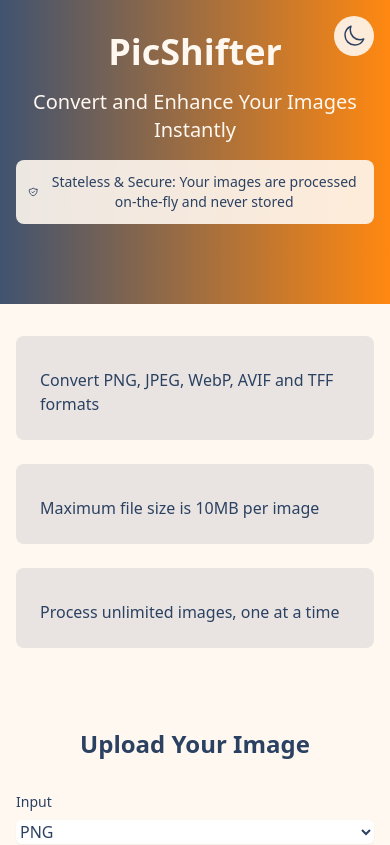
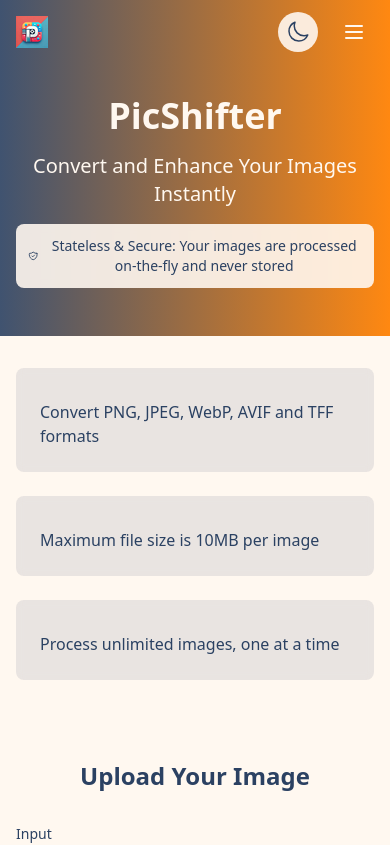
Before and after one commit to Freundlyapps/PicShifter, a Next.js app: page / in a window 390 px wide. Shown: the top 845 px of the page. Built offline with nearby package versions, Linux system fonts and the light colour scheme.

Commit message:
Fixed the mobile header layout to prevent overlapping Added the favicon image as the logo Removed the text logo to keep the design clean Maintained proper spacing and responsiveness Ensured the mobile menu works correctly

```diff
--- a/app/components/Header.tsx
+++ b/app/components/Header.tsx
@@ -1,17 +1,99 @@
 'use client';
-import React from 'react';
+import React, { useState } from 'react';
 import ThemeToggle from './ThemeToggle';
+import Link from 'next/link';
+import Image from 'next/image';
 
 export default function Header() {
+  const [isMenuOpen, setIsMenuOpen] = useState(false);
+
   return (
-    <header className="bg-gradient-to-r from-primary/90 to-mint dark:from-primary dark:to-mint/90 text-white relative">
-      {/* Theme Toggle */}
-      <div className="absolute top-4 right-4">
-        <ThemeToggle />
-      </div>
+    <header className="bg-gradient-to-r from-primary/90 to-mint dark:from-primary dark:to-mint/90 text-white">
+      <div className="container mx-auto px-4">
+        {/* Navigation Bar */}
+        <nav className="flex items-center justify-between h-16">
+          {/* Logo */}
+          <Link href="/" className="flex items-center text-background dark:text-dark-text hover:text-white dark:hover:text-white transition-colors">
+            <Image
+              src="/favicon-32x32.png"
+              alt="PicShifter Logo"
+              width={32}
+              height={32}
+              className="w-8 h-8"
+            />
+          </Link>
 
-      <div className="container mx-auto px-4 py-8">
-        <div className="max-w-3xl mx-auto text-center mb-8">
+          {/* Desktop Navigation */}
+          <div className="hidden md:flex items-center space-x-8">
+            <Link href="/resize" className="text-background/90 dark:text-dark-text hover:text-white dark:hover:text-white transition-colors">
+              Resize
+            </Link>
+            <Link href="/optimize" className="text-background/90 dark:text-dark-text hover:text-white dark:hover:text-white transition-colors">
+              Optimize
+            </Link>
+            <Link href="/convert" className="text-background/90 dark:text-dark-text hover:text-white dark:hover:text-white transition-colors">
+              Convert
+            </Link>
+          </div>
+
+          {/* Right Side Controls */}
+          <div className="flex items-center space-x-4">
+            <ThemeToggle />
+
+            {/* Mobile Menu Button */}
+            <button
+              onClick={() => setIsMenuOpen(!isMenuOpen)}
+              className="md:hidden inline-flex items-center justify-center p-2 rounded-md text-background dark:text-dark-text hover:text-white hover:bg-white/10 dark:hover:text-white transition-colors"
+              aria-label="Toggle menu"
+            >
+              <svg
+                xmlns="http://www.w3.org/2000/svg"
+                className="h-6 w-6"
+                fill="none"
+                viewBox="0 0 24 24"
+                stroke="currentColor"
+              >
+                {isMenuOpen ? (
+                  <path strokeLinecap="round" strokeLinejoin="round" strokeWidth={2} d="M6 18L18 6M6 6l12 12" />
+                ) : (
+                  <path strokeLinecap="round" strokeLinejoin="round" strokeWidth={2} d="M4 6h16M4 12h16M4 18h16" />
+                )}
+              </svg>
+            </button>
+          </div>
+        </nav>
+
+        {/* Mobile Menu */}
+        <div className={`md:hidden transition-all duration-300 ease-in-out ${isMenuOpen ? 'max-h-48 opacity-100' : 'max-h-0 opacity-0 overflow-hidden'}`}>
+          <nav className="py-4 border-t border-background/20 dark:border-dark-text/20">
+            <div className="flex flex-col space-y-4">
+              <Link
+                href="/resize"
+                className="text-background/90 dark:text-dark-text hover:text-white dark:hover:text-white transition-colors px-2"
+                onClick={() => setIsMenuOpen(false)}
+              >
+                Resize
+              </Link>
+              <Link
+                href="/optimize"
+                className="text-background/90 dark:text-dark-text hover:text-white dark:hover:text-white transition-colors px-2"
+                onClick={() => setIsMenuOpen(false)}
+              >
+                Optimize
+              </Link>
+              <Link
+                href="/convert"
+                className="text-background/90 dark:text-dark-text hover:text-white dark:hover:text-white transition-colors px-2"
+                onClick={() => setIsMenuOpen(false)}
+              >
+                Convert
+              </Link>
+            </div>
+          </nav>
+        </div>
+
+        {/* Header Content */}
+        <div className="py-8 text-center">
           <h1 className="text-4xl md:text-5xl font-bold mb-4 text-background dark:text-dark-text">PicShifter</h1>
           <p className="text-xl mb-4 text-background dark:text-dark-text">
             Convert and Enhance Your Images Instantly
```
